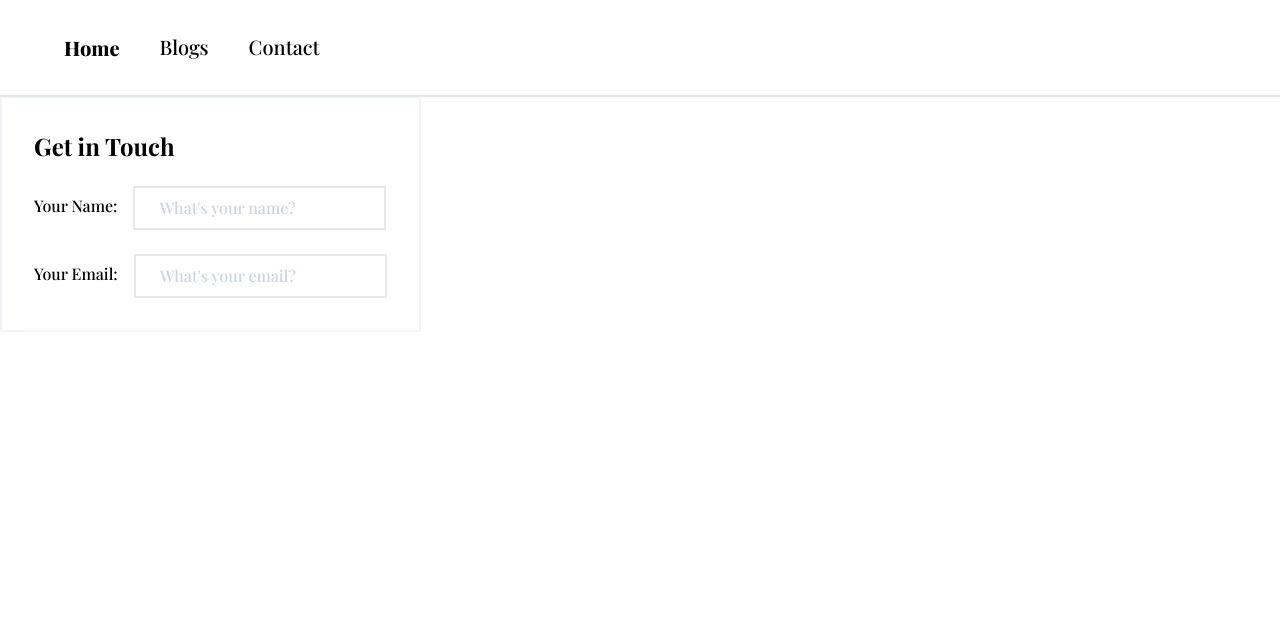
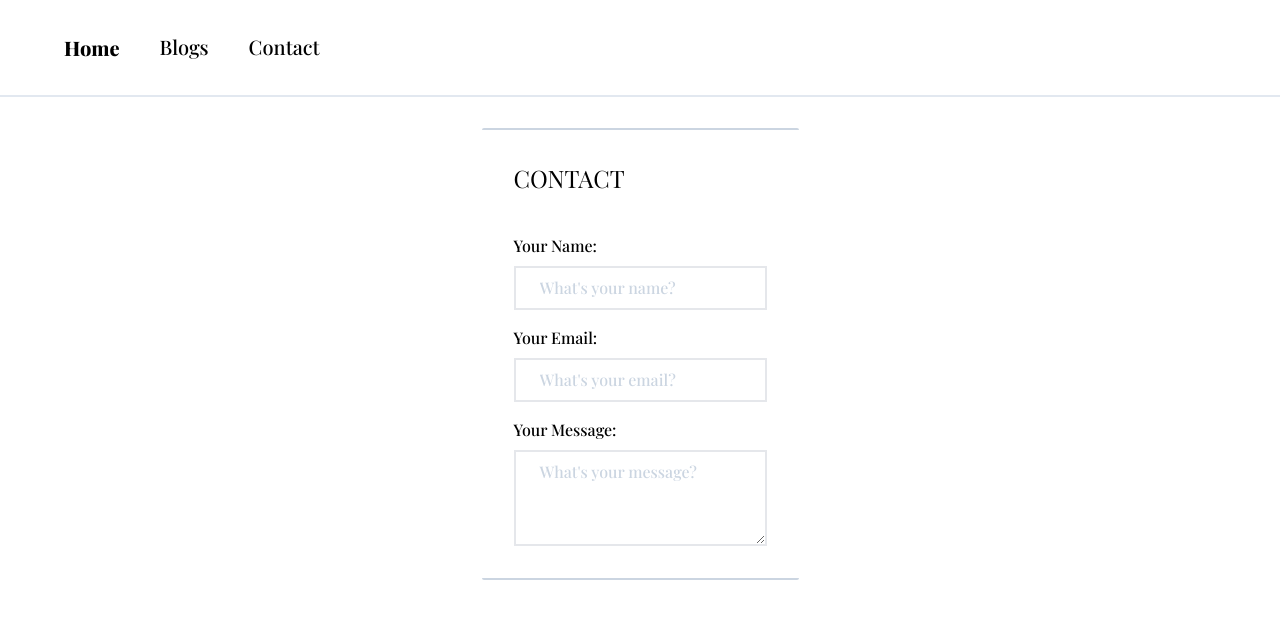
Before and after one commit to BCCheungGit/sarahblog, a React (Create React App) app: page /contact in a window 1280 px wide. Shown: the top 618 px of the page. Built offline with nearby package versions, Linux system fonts and the light colour scheme; a web font is replaced by a local one.

Commit message:
animations added

```diff
--- a/src/components/ContactForm.jsx
+++ b/src/components/ContactForm.jsx
@@ -1,9 +1,7 @@
 import React, {useState, useRef} from 'react';
 import {motion} from 'framer-motion';
-
-
-
-
+import { slideIn } from '../utils/motion';
+import { fadeIn } from '../utils/motion';
 
 export default function ContactForm() {
     const [form, setForm] = useState({
@@ -26,42 +24,54 @@ export default function ContactForm() {
 
     return (
         <>
-            <div className='xl:mt-12 xl:top-12 top-24 absolute xl:flex-row flex-col-reverse flex gap-10 overflow-hidden'>
+            <div className='xl:mt-12 xl:top-20 justify-center top-24 w-screen h-auto absolute xl:flex-row flex-col-reverse flex gap-10 overflow-hidden'>
             <motion.div
-               animate={{
-                rotate: [0, 0, -10, 10, 0],
-               }}
-               className='flex flex-col p-8 rounded-sm border-2 border-slate-100'
+               initial= "hidden"
+                animate="show"
+                variants={fadeIn("left", "tween", 0, 0.5)}
+                className='flex flex-col p-8 rounded-sm border-t-2 border-b-2 border-slate-300'
             >
-                    <h3 className='font-playfair font-bold text-2xl'>Get in Touch</h3>
+                    <h3 className='font-playfair text-2xl'>CONTACT</h3>
                 <form
                     ref = {formRef}
                     onSubmit = {handleSubmit}
                     className='mt-6 flex flex-col'
                 >
-                    <label className='flex flex-row'>
-                        <span className='font-playfair font-medium mr-4 mt-2'>Your Name: </span>
+                    <label className='flex flex-col'>
+                        <span className='font-playfair font-medium mr-4 mt-4'>Your Name: </span>
                         <input
                             type = "text"
                             name = "name"
                             value = {form.name}
                             onChange = {handleChange}
                             placeholder = "What's your name?"
-                            className='py-2 px-6 border-2 font-medium font-playfair placeholder:text-slate-300'
+                            className='py-2 px-6 border-2 mt-2 font-medium font-playfair placeholder:text-slate-300'
                         />
                     </label>
-                    <label className='flex flex-row'>
-                        <span className='font-playfair font-medium mr-4 mt-8'>Your Email: </span>
+                    <label className='flex flex-col'>
+                        <span className='font-playfair font-medium mr-4 mt-4'>Your Email: </span>
                         <input
                             type="email"
                             name="email"
                             value = {form.email}
                             onChange={handleChange}
                             placeholder="What's your email?"
-                            className='py-2 px-6 border-2 mt-6 font-medium font-playfair placeholder:text-slate-300'
+                            className='py-2 px-6 border-2 mt-2 font-medium font-playfair placeholder:text-slate-300'
                         />
 
                     </label>
+                    <label className='flex flex-col'>
+                        <span className='font-playfair font-medium mr-4 mt-4'>Your Message: </span>
+                        <textarea
+                            name="message"
+                            value={form.message}
+                            onChange={handleChange}
+                            placeholder="What's your message?"
+                            className='py-2 h-24 px-6 border-2 mt-2 font-medium font-playfair placeholder:text-slate-300'
+                        />
+
+                    </label>
+
                 </form>
                 </motion.div>
 
--- a/src/components/NavBar.jsx
+++ b/src/components/NavBar.jsx
@@ -4,6 +4,8 @@ import { Link } from "react-router-dom";
 import { styles } from "../styles";
 import { navLinks } from "../constants";
 import collapse from "../assets/collapsenav.svg";
+import { motion } from "framer-motion";
+import { fadeIn } from "../utils/motion";
 
 export default function NavBar() {
     const [toggle, setToggle] = useState(false);
@@ -49,6 +51,11 @@ export default function NavBar() {
                             className="cursor-pointer w-[31px] h-[31px] object-contain"
                             onClick={() => setToggle(!toggle)}
                         />
+                        <motion.div
+                        initial = "hidden"
+                        animate = "show"
+                        variants = {fadeIn("down", "tween", 0, 0.6)}
+                        >
                         <div className={`${!toggle ? 'hidden' : 'flex'} p-6 absolute bg-white top-20 right-0 mx-0 my-2 min-w[140px] z-10 border-slate-200 border-2`}>
                             <ul className="list-none flex justify-end items-start flex-col gap-2">
                                 <li>
@@ -72,6 +79,7 @@ export default function NavBar() {
 
                             </ul>
                         </div>
+                        </motion.div>
                     </div>
 
                 </div>
--- a/src/components/SecondaryNav.jsx
+++ b/src/components/SecondaryNav.jsx
@@ -3,9 +3,9 @@ import { secondaryNavLinks } from "../constants";
 import { useState } from "react";
 import { useAppDispatch } from "../store/hooks";
 import {setTag} from "../store/slices/appSlice";
-import { Link } from "react-router-dom";
 
-
+import { motion } from "framer-motion";
+import { fadeIn } from "../utils/motion";
 
 export default function SecondaryNav() {
     const dispatch = useAppDispatch();
@@ -17,7 +17,12 @@ export default function SecondaryNav() {
     }
 
     return (
-        <nav className={`${styles.paddingX} w-full flex items-center py-4 border-b-2 border-slate-200 fixed top-24 border-t-2 z-20 bg-white`}>
+        <motion.div
+        initial = "hidden"
+        animate = "show"
+        variants = {fadeIn("down", "tween", 0, 0.6)}
+        >
+        <nav className={`${styles.paddingX} w-full sm:flex hidden items-center py-4 border-b-2 border-slate-200 fixed top-24 border-t-2 z-20 bg-white`}>
 
             <div className="w-full flex justify-between items-center max-w-7xl mx-auto">
                 <ul className="list-none hidden sm:flex flex-row gap-10">
@@ -39,5 +44,6 @@ export default function SecondaryNav() {
             </div>
 
         </nav>
+        </motion.div>
     )
 }
--- a/src/components/pages/Contact.jsx
+++ b/src/components/pages/Contact.jsx
@@ -6,8 +6,9 @@ export default function Contact() {
 
 
     return (
-    <div>
+    <div className="flex flex-col gap-8">
         <ContactForm />
+
     </div>
     )
 }
--- /dev/null
+++ b/src/utils/motion.js
@@ -0,0 +1,40 @@
+export const slideIn = (direction, type, delay, duration) => {
+    return {
+      hidden: {
+        x: direction === "left" ? "-200%" : direction === "right" ? "100%" : 0,
+        y: direction === "up" ? "100%" : direction === "down" ? "100%" : 0,
+      },
+      show: {
+        x: 0,
+        y: 0,
+        transition: {
+          type: type,
+          delay: delay,
+          duration: duration,
+          ease: "easeOut",
+        },
+      },
+    };
+  };
+
+
+  export const fadeIn = (direction, type, delay, duration) => {
+    return {
+      hidden: {
+        x: direction === "left" ? 100 : direction === "right" ? -100 : 0,
+        y: direction === "up" ? 100 : direction === "down" ? -100 : 0,
+        opacity: 0,
+      },
+      show: {
+        x: 0,
+        y: 0,
+        opacity: 1,
+        transition: {
+          type: type,
+          delay: delay,
+          duration: duration,
+          ease: "easeOut",
+        },
+      },
+    };
+  };
```
